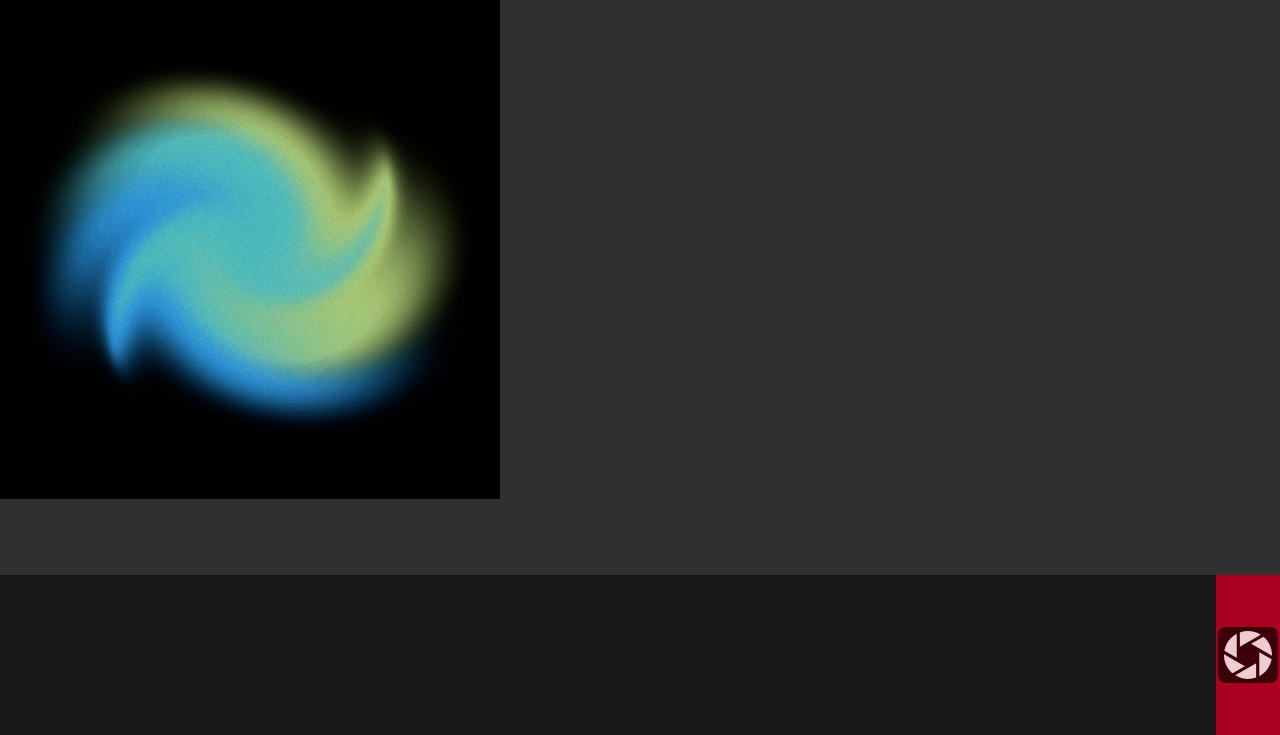
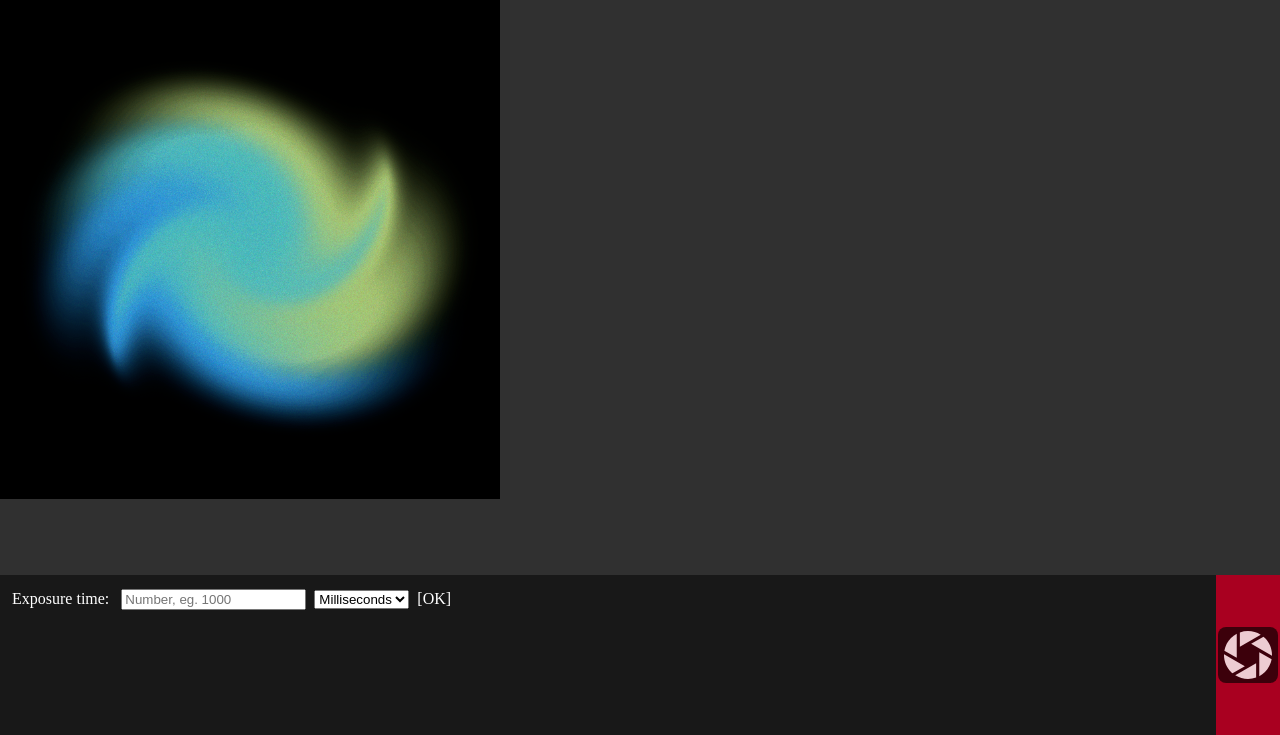
Before and after one commit to N3RDIUM/AstroPi, a Flask app: page /preview in a window 1280 px wide. Shown: the part 65-800 px from the top of the page. Run offline with Flask 3, Linux system fonts and the light colour scheme.

Commit message:
Added setting invalidation!

```diff
--- a/main.py
+++ b/main.py
@@ -29,7 +29,7 @@ else:
     shutil.rmtree('static/preview')
     os.makedirs('static/preview')
 
-cam = Camera()
+cam = Camera(logger)
 app = Flask(__name__)
 flasklog = logging.getLogger('werkzeug')
 flasklog.disabled = True
@@ -97,6 +97,13 @@ def addLog():
     logger.log(level, str(msg))
     return 'Success!'
 
+@app.route('/settings', methods=['POST'])
+def settings():
+    params = request.get_json()
+    key = params['key']
+    value = params['value']
+    return cam.setting(key, value)
+
 def main():
     try:
         app.run(host="0.0.0.0", port=8080, debug=True)
--- a/static/css/index.css
+++ b/static/css/index.css
@@ -44,6 +44,7 @@ html, body {
 .preview-lpane {
     height: 20vh;
     width: calc(100% - 64px);
+    overflow: scroll;
 }
 .preview-rpane {
     height: 20vh;
@@ -71,3 +72,22 @@ html, body {
 .preview-toggle:active {
     transform: scale(0.9);
 }
+.setting {
+    width: calc(100% - 24px);
+    margin: 8px;
+    margin-bottom: 0;
+    height: 24px;
+    display: flex;
+    align-items: center;
+    flex-direction: row;
+    padding: 4px;
+}
+.setting-txt {
+    margin-right: 8px;
+}
+.setting-entry {
+    margin-right: 8px;
+}
+.setting-dropdown {
+    margin-right: 8px;
+}
--- a/templates/preview.html
+++ b/templates/preview.html
@@ -17,7 +17,7 @@
                 return new Promise(resolve => setTimeout(resolve, ms || DEF_DELAY));
             }
 
-            var interval = null
+            var interval = null;
             const time = 100;
             async function shutterClick() {
                 if(interval) {
@@ -60,6 +60,22 @@
                 }
             }
 
+            async function updateExposure(value) {
+               let response = await fetch("/settings", {
+                    method: "post",
+                    headers: {
+                        'Accept': 'application/json',
+                        'Content-Type': 'application/json'
+                    },
+                    body: JSON.stringify({
+                        key: 'exposure',
+                        value: value.toString()
+                    })
+                })
+                response = await response.text()
+                document.getElementById('exposure-status').innerText = response.toString()
+            }
+
             async function update() {
                 requestAnimationFrame(update);
             }
@@ -75,7 +91,20 @@
             <img src="../static/assets/AstroPi.png" alt="" id="scene">
         </div>
         <div class="preview-settings">
-            <div class="preview-lpane"></div>
+            <div class="preview-lpane">
+                <div class="setting">
+                    <span class="setting-txt">Exposure time:&nbsp</span>
+                    <input class="setting-entry" name="exposure" id="exposure" placeholder="Number, eg. 1000" onchange="updateExposure(this.value)">
+                    <select class="setting-dropdown" name="exposure-unit" id="exposure-unit" onchange="updateExposureUnit()">
+                        <option selected>Milliseconds</option>
+                        <option>Seconds</option>
+                        <option>Minutes</option>
+                        <option>Hours</option>
+                    </select>
+                    <span class="setting-txt" id="exposure-status">[OK]</span>
+                </div>
+                <div class="setting"></div>
+            </div>
             <div class="preview-rpane" id="indicator">
                 <button class="preview-toggle" id="preview-toggle" onclick="shutterClick()">
                     <svg height="48px" width="48px" version="1.1" id="_x32_" xmlns="http://www.w3.org/2000/svg" xmlns:xlink="http://www.w3.org/1999/xlink" viewBox="0 0 512 512" xml:space="preserve" fill="#ffffff"><g id="SVGRepo_bgCarrier" stroke-width="0"></g><g id="SVGRepo_tracerCarrier" stroke-linecap="round" stroke-linejoin="round"></g><g id="SVGRepo_iconCarrier"> <style type="text/css"> .st0{fill:#ffffff;} </style> <g> <path class="st0" d="M437.025,74.993c-4.903-4.894-10.178-9.735-15.696-14.396l-131.739,76.05l222.224,128.279 c0.126-3.066,0.186-6.028,0.186-8.922C512,187.629,485.37,123.342,437.025,74.993z"></path> <path class="st0" d="M255.996,0.009c-29.666,0-58.77,5.067-86.56,15.063v152.168L391.677,38.943 C351.028,13.451,304.263,0.009,255.996,0.009z"></path> <path class="st0" d="M135.858,29.934c-22.452,11.936-42.914,27.068-60.9,45.058c-37.224,37.245-61.706,84.035-70.913,135.469 l131.813,76.11V29.934z"></path> <path class="st0" d="M0.182,247.014C0.06,250.088,0,253.076,0,256.004c0,68.376,26.626,132.663,74.967,181.012 c4.85,4.851,10.126,9.684,15.704,14.387l131.718-76.058L0.182,247.014z"></path> <path class="st0" d="M255.996,511.991c29.67,0,58.8-5.067,86.634-15.08V344.726L120.324,473.057 C160.973,498.548,207.737,511.991,255.996,511.991z"></path> <path class="st0" d="M376.167,307.367h0.044V482.03c22.39-11.918,42.82-27.032,60.814-45.006 c37.219-37.245,61.706-84.061,70.93-135.546l-131.788-76.11V307.367z"></path> </g> </g></svg>
```
Also changed, not shown: _camera.py (+25 -1 lines), README.md.
